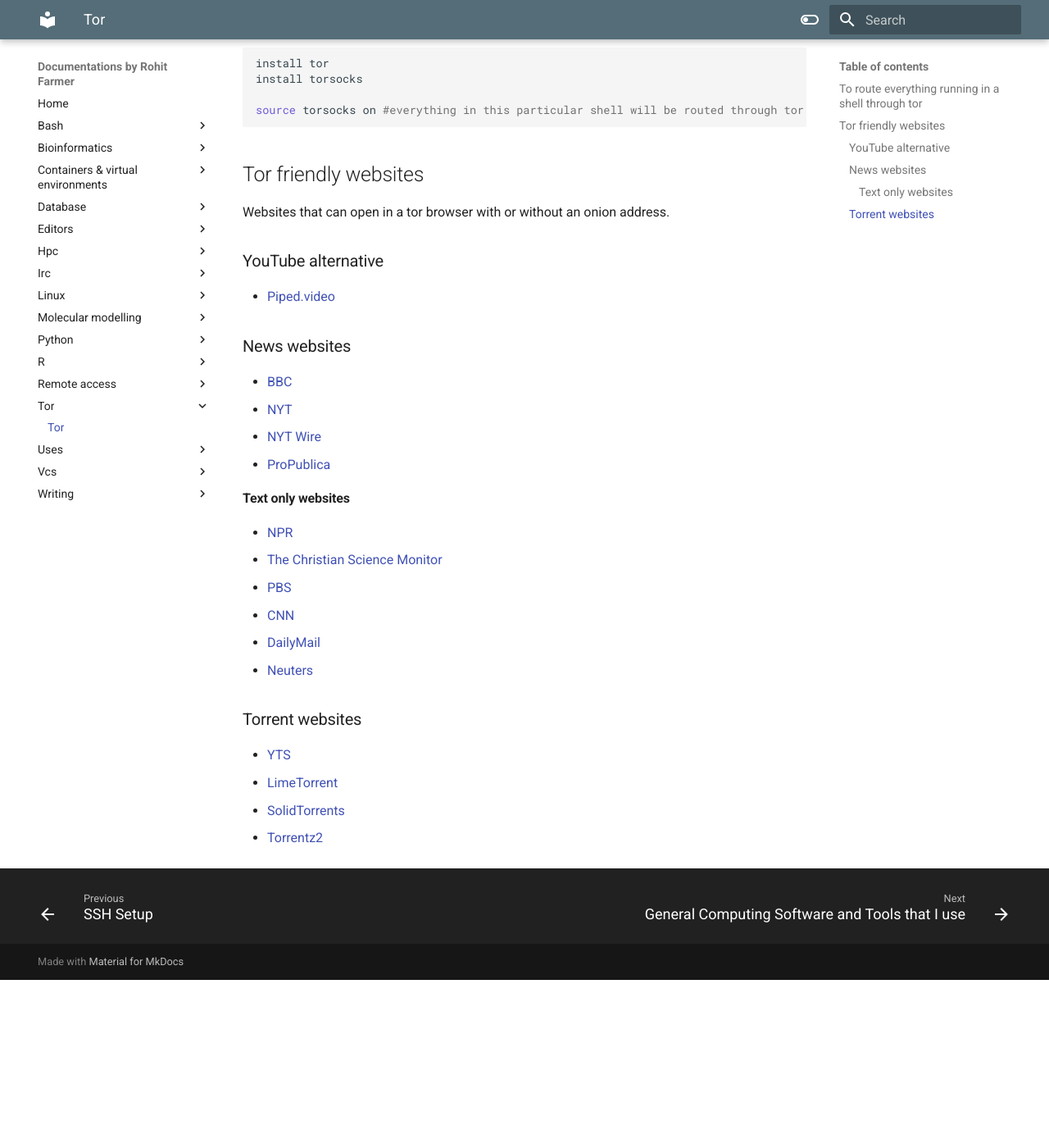
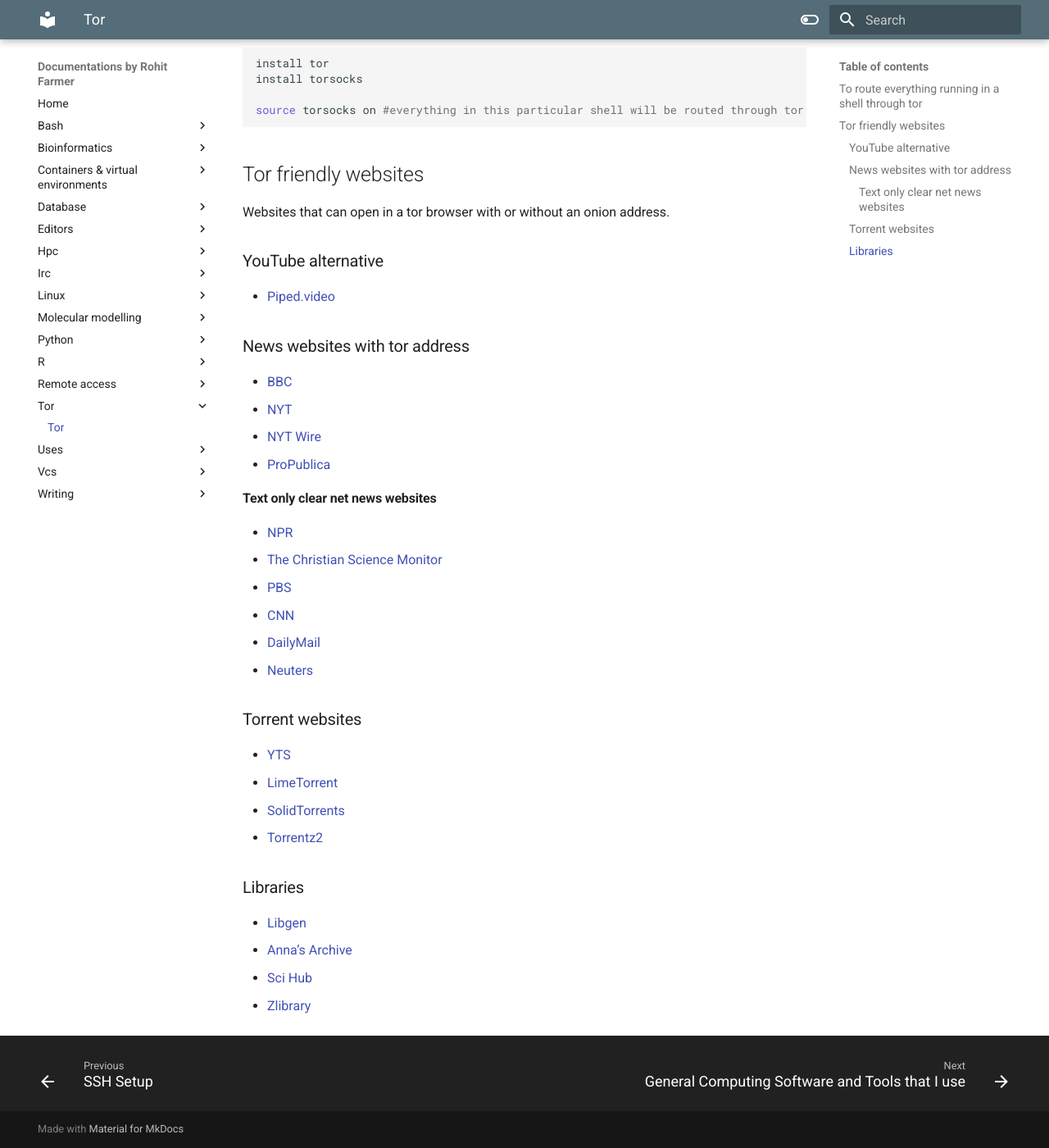
Before and after one commit to rohitfarmer/mk-docs, an MkDocs documentation site: the page built from docs/tor/tor.md, in a window 1280 px wide and 1400 px high, scrolled down 213 px. Shown: the whole window at 82% size. Built offline with MkDocs 1.6.1 and Material for MkDocs 9.7.7, drawn with Linux system fonts in a browser that asks for light colours; before the commit the page ends 1408 px from its top, so only the background shows below that.

Commit message:
Update tor.md

```diff
--- a/docs/tor/tor.md
+++ b/docs/tor/tor.md
@@ -15,13 +15,13 @@
 ### YouTube alternative
 - [Piped.video](http://piped2bbch4xslbl2ckr6k62q56kon56ffowxaqzy42ai22a4sash3ad.onion/trending)
 
-### News websites
+### News websites with tor address
 - [BBC](https://www.bbcnewsd73hkzno2ini43t4gblxvycyac5aw4gnv7t2rccijh7745uqd.onion/)
 - [NYT](https://www.bbcnewsd73hkzno2ini43t4gblxvycyac5aw4gnv7t2rccijh7745uqd.onion/)
 - [NYT Wire](https://www.nytimesn7cgmftshazwhfgzm37qxb44r64ytbb2dj3x62d2lljsciiyd.onion/timeswire)
 - [ProPublica](https://p53lf57qovyuvwsc6xnrppyply3vtqm7l6pcobkmyqsiofyeznfu5uqd.onion)
 
-#### Text only websites
+#### Text only clear net news websites
 - [NPR](https://text.npr.org/)
 - [The Christian Science Monitor](https://www.csmonitor.com/text_edition)
 - [PBS](https://lite.pbs.org/)
@@ -34,3 +34,9 @@
 - [LimeTorrent](https://limetorrent.cc/)
 - [SolidTorrents](https://solidtorrents.to/)
 - [Torrentz2](https://torrentz2.nz/)
+
+### Libraries
+- [Libgen](https://libgen.onl/)
+- [Anna’s Archive](https://annas-archive.org/)
+- [Sci Hub](https://sci-hub.box/)
+- [Zlibrary](http://bookszlibb74ugqojhzhg2a63w5i2atv5bqarulgczawnbmsb6s6qead.onion/)
```
